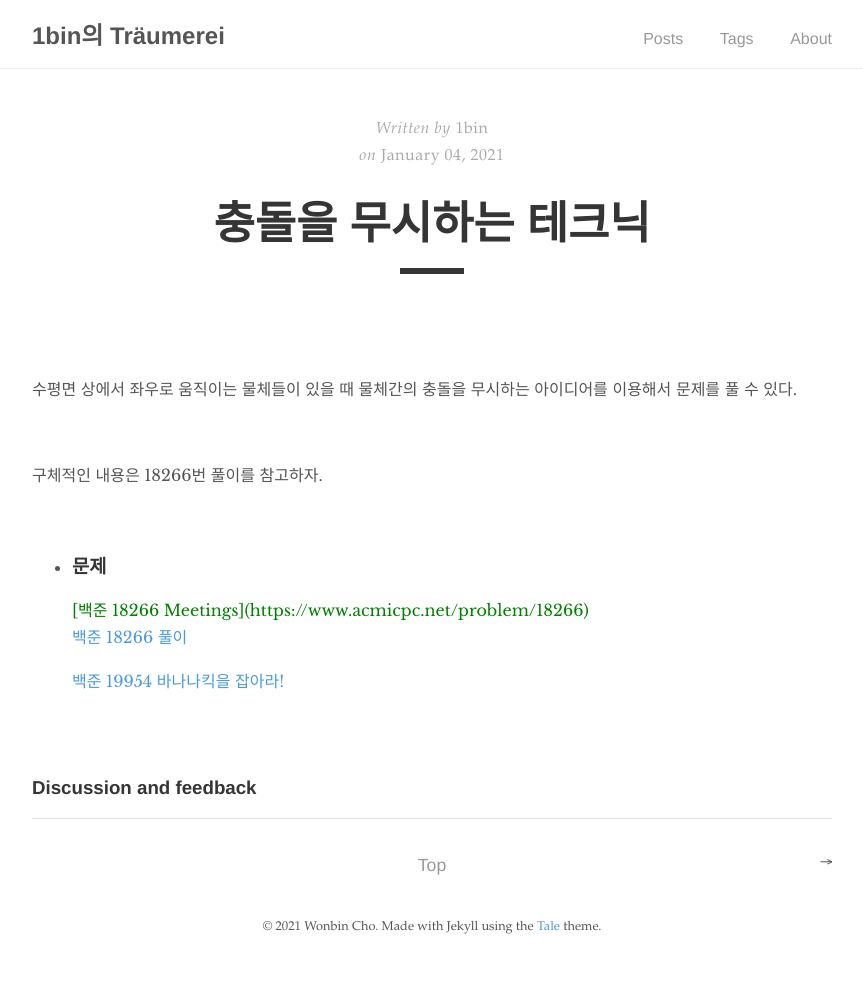
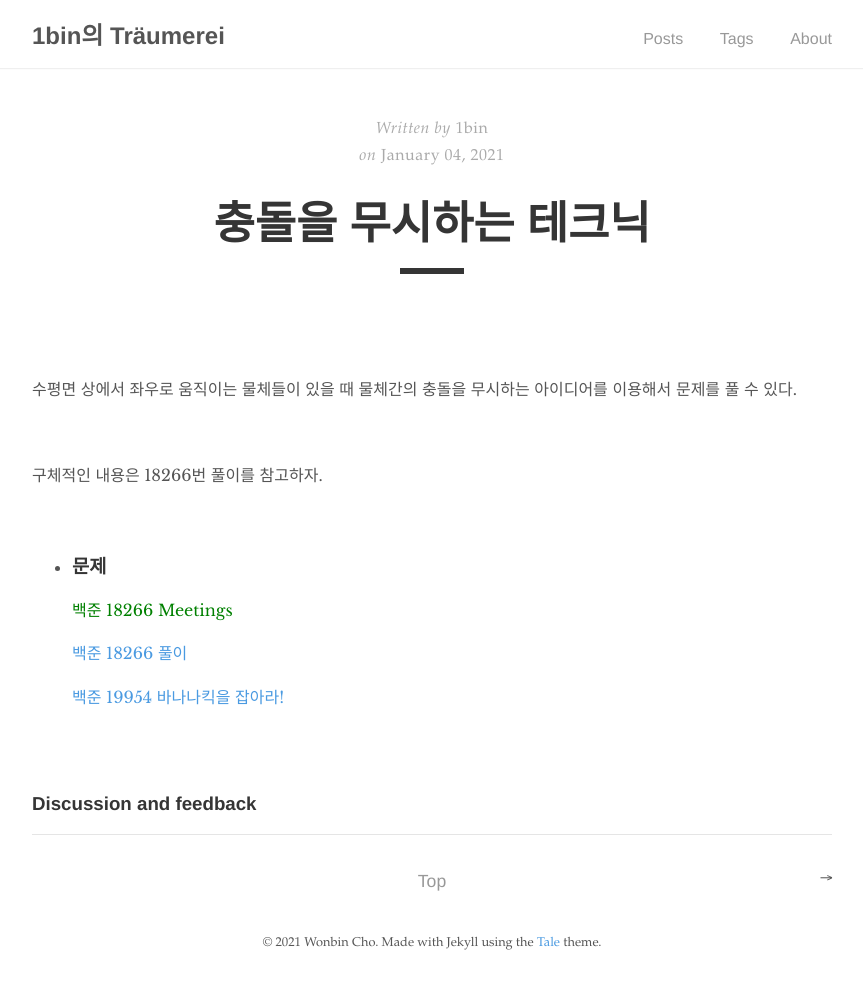
Before and after one commit to 1bin01/1bin01.github.io, a Jekyll site: the page built from _posts/2021-01-04-idea1.md, in a window 1280 px wide. Shown: the whole page, without its empty margins (208-1071 px from the left). Built offline with Jekyll 4.4.1, drawn with Linux system fonts in a browser that asks for light colours; comment, search, counter and statistics services are not loaded.

Commit message:
Update 2021-01-04-idea1.md

```diff
--- a/_posts/2021-01-04-idea1.md
+++ b/_posts/2021-01-04-idea1.md
@@ -16,7 +16,7 @@ tags: Technic PS
 
 * ### 문제
 
-    <font color='green'>[백준 18266 Meetings](https://www.acmicpc.net/problem/18266) </font>
+    [<font color='green'>백준 18266 Meetings </font>](https://www.acmicpc.net/problem/18266)
 
     [백준 18266 풀이](https://1bin01.github.io/2020-12-26/boj-18266)
 
```
